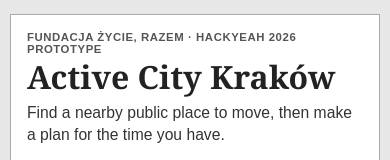
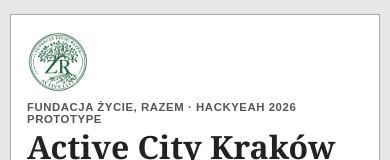
Before and after one commit to DavidBSchul/active-city, a React (Vite) app: page / in a window 390 px wide. Shown: the top 160 px of the page. Built offline with nearby package versions, Linux system fonts and the light colour scheme.

Commit message:
Add Active City movement seal

```diff
--- a/src/App.css
+++ b/src/App.css
@@ -411,6 +411,7 @@
 .hero { display: block; min-height: 0; margin-bottom: 12px; overflow: visible; border: 1px solid #aaa; border-radius: 0; background: #fff; box-shadow: none; }
 .hero-copy { display: block; min-height: 0; padding: 18px 20px; color: #222; background: #fff; }
 .hero-copy::after { display: none; }
+.active-city-logo { display: block; width: 74px; height: 74px; margin: 0 0 8px; object-fit: contain; }
 .hero .eyebrow, .city-theme--krakow .hero .eyebrow { margin-bottom: 5px; color: #555; font-size: .71rem; letter-spacing: .05em; }
 .hero h1, .city-theme--krakow .hero h1 { margin: 0; color: #222; font-family: Georgia, 'Times New Roman', serif; font-size: clamp(2rem, 8vw, 3.1rem); line-height: 1.05; letter-spacing: 0; }
 .hero .intro { max-width: 620px; margin: 8px 0 0; color: #333; font-size: .98rem; line-height: 1.45; }
@@ -434,6 +435,7 @@
   main { padding: 14px 10px 28px; }
   .hero { display: block; min-height: 0; border-radius: 0; }
   .hero-copy { min-height: 0; padding: 16px; }
+  .active-city-logo { width: 62px; height: 62px; }
   .app-navigation { gap: 0; padding: 0; }
   .app-navigation a { min-height: 40px; padding: 8px; }
   .discovery, .location-list, .profile, .shared-progress, .profile-hub { padding: 14px; }
--- a/src/App.tsx
+++ b/src/App.tsx
@@ -1106,6 +1106,7 @@
     <main className={`city-theme city-theme--${pilotCity.id}`}>
       <header className="hero">
         <div className="hero-copy">
+          <img alt="Green Active City tree mark with subtle movement symbols" className="active-city-logo" src={`${import.meta.env.BASE_URL}active-city-logo.png`} />
           <p className="eyebrow">Fundacja Życie, Razem · HackYeah 2026 prototype</p>
           <h1>Active City Kraków</h1>
           <p className="intro">Find a nearby public place to move, then make a plan for the time you have.</p>
```
Also changed, not shown: public/active-city-logo.png (added).
